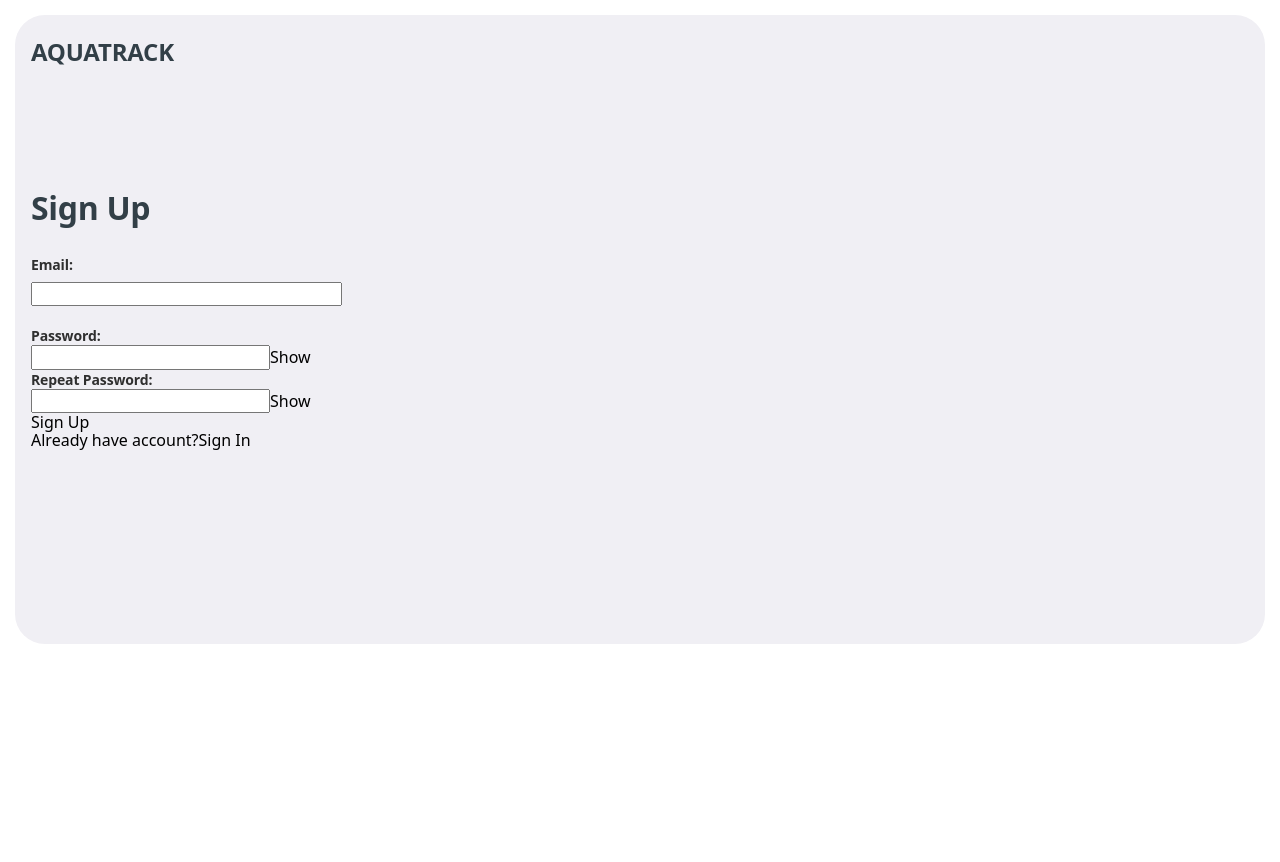
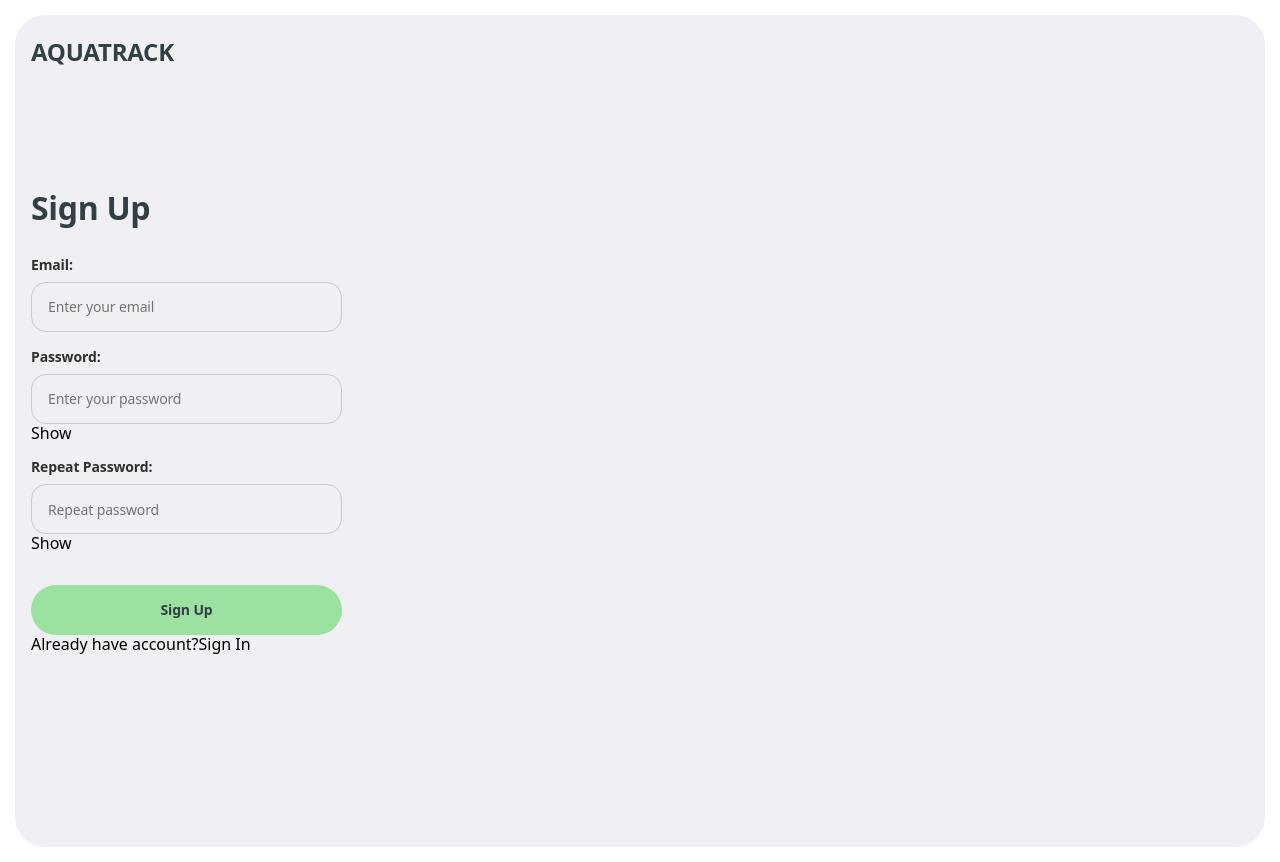
Before and after one commit to YevhenKharchenko/aqua-track-front, a React (Vite) app: page /signup in a window 1280 px wide. Before the commit the page ends 800 px from the top, so only its background shows below. Built offline with nearby package versions, Linux system fonts and the light colour scheme.

Commit message:
Update css

```diff
--- a/src/components/SignUpForm/SignUpForm.jsx
+++ b/src/components/SignUpForm/SignUpForm.jsx
@@ -1,7 +1,7 @@
 import { useState } from 'react';
 import { useForm } from 'react-hook-form';
 import { NavLink } from 'react-router-dom';
-import css from "./SignUpForm.module.css";
+import css from './SignUpForm.module.css';
 // import { useNavigate } from "react-router-dom";
 
 const SignUpForm = () => {
@@ -64,24 +64,28 @@ const SignUpForm = () => {
   return (
     <div className={css.container}>
       <form onSubmit={handleSubmit(onSubmit)} autoComplete="off">
+        <h2 className={css.header}>Sign Up</h2>
 
-          <h2 className={css.header}>Sign Up</h2>
-         <div className={css.signupFormEmail }>
+        <div className={css.signupFormEmail}>
           <label className={css.label}>Email:</label>
           <input
+            className={css.signupInput}
             type="email"
             name="email"
+            placeholder="Enter your email"
             {...register('email', { required: 'Email is required' })}
           />
           {errors.email && <p>{errors.email.message}</p>}
         </div>
 
-        <div>
+        <div className={css.signupFormPass}>
           <label className={css.label}>Password:</label>
-          <div>
+          <div className={css.signupInputWrap}>
             <input
+              className={css.signupInput}
               type={showPassword ? 'text' : 'password'}
               name="password"
+              placeholder="Enter your password"
               {...register('password', { required: 'Password is required' })}
             />
             <button type="button" onClick={togglePasswordVisibility}>
@@ -91,11 +95,13 @@ const SignUpForm = () => {
           {errors.password && <p>{errors.password.message}</p>}
         </div>
 
-        <div>
+        <div className={css.signupFormPass}>
           <label className={css.label}>Repeat Password:</label>
-          <div>
+          <div className={css.signupInputWrap}>
             <input
+              className={css.signupInput}
               type={showRepeatPassword ? 'text' : 'password'}
+              placeholder="Repeat password"
               {...register('repeatPassword', {
                 required: 'Repeat password is required',
                 validate: value => value === watch('password') || 'Passwords do not match',
@@ -107,8 +113,11 @@ const SignUpForm = () => {
           </div>
           {errors.repeatPassword && <p>{errors.repeatPassword.message}</p>}
         </div>
-
-        <button type="submit">Sign Up</button>
+        <div className={css.btnWrap}>
+          <button className={css.signupBtn} type="submit">
+            Sign Up
+          </button>
+        </div>
       </form>
       <div>
         Already have account?
--- a/src/components/SignUpForm/SignUpForm.module.css
+++ b/src/components/SignUpForm/SignUpForm.module.css
@@ -22,7 +22,54 @@ color: #2f2f2f;
   display: flex;
   flex-direction: column;
   gap: 8px;
-  margin-bottom: 20px;
   width: 311px;
   padding-top: 32px;
 }
+.signupFormPass {
+  display: flex;
+  flex-direction: column;
+  width: 311px;
+  padding-top: 16px;
+}
+.signupInput {
+  /* position: relative; */
+  border-radius: 15px;
+  border: 1px solid rgba(47, 47, 47, 0.2);
+  outline: none;
+  display: flex;
+  width: 100%;
+  height: 50px;
+  color: rgba(47, 47, 47, 0.6);
+  font-size: 14px;
+  font-style: normal;
+  font-weight: 400;
+  line-height: 129%;
+  padding-left: 16px;
+  letter-spacing: -0.01em;
+  background-color: transparent;
+}
+.signupInputWrap {
+  padding-top: 8px;
+}
+.signupBtn {
+  border-radius: 30px;
+  padding: 16px 129px;
+  width: 311px;
+  height: 50px;
+  background-color: #9be1a0;
+  font-family: var(--font-family);
+font-weight: 700;
+font-size: 14px;
+line-height: 129%;
+letter-spacing: -0.01em;
+color: #323f47;
+display: flex;
+justify-content: center;
+}
+.signupBtn:hover,
+.signupBtn:focus {
+    background-color: #87d28d;
+}
+.btnWrap {
+    padding-top: 32px;
+}
```
Lines whose indentation alone changed are shown as unchanged.
